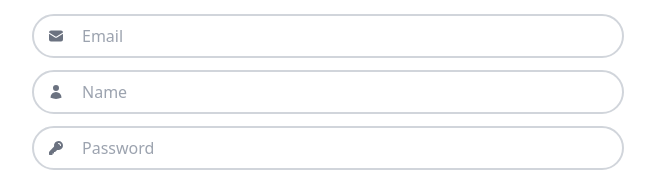
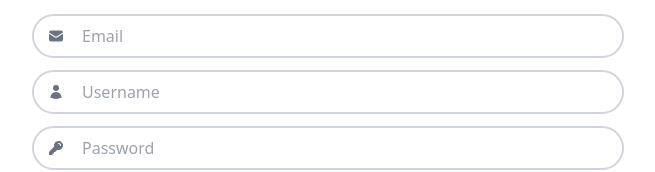
Before and after one commit to AreumAn/practice-nextjs14, a Next.js app: page / in a window 1280 px wide. Shown: the part 162-334 px from the top of the page, without its empty margins (312-967 px from the left). Built offline with nearby package versions, Linux system fonts and the light colour scheme.

Commit message:
login errors with zod

```diff
--- a/app/action/form-action.tsx
+++ b/app/action/form-action.tsx
@@ -1,12 +1,27 @@
 "use server"
+import { z } from "zod";
+
+const formSchema = z.object({
+  email: z.string().email().includes("@zod.com"),
+  username: z.string().min(5, "Username should be at least 5 characters long"),
+  password: z.string().min(10, "Password should be at least 10 characters long").regex(/.*[0-9].*/, "Password should contain at least one number(0123456789)"),
+});
 
 export async function formAction(prevState: any, formData: FormData) {
-  if (formData.get("password") !== "12345") {
-    return {
-      errors: ["Wrong password"]
-    }
+  const data = {
+    email: formData.get("email"),
+    username: formData.get("username"),
+    password: formData.get("password"),
   }
-  return {
-    errors: []
+
+  const result = formSchema.safeParse(data);
+  console.log("result: ", result)
+  if (!result.success) {
+    return result.error.flatten()
+  } else {
+    return result
+    console.log(result)
   }
+
+
 }
--- a/app/components/form-btn.tsx
+++ b/app/components/button.tsx
@@ -2,11 +2,11 @@
 
 import { useFormStatus } from "react-dom";
 
-interface FormBtnProps {
+interface ButtonProps {
   text: string;
 }
 
-export default function FormBtn({ text }: FormBtnProps) {
+export default function Button({ text }: ButtonProps) {
   const {pending} = useFormStatus()
   return (
     <button
--- a/app/components/form-input.tsx
+++ b/app/components/input.tsx
@@ -1,40 +1,30 @@
-import { useRef } from "react";
+import { InputHTMLAttributes } from 'react';
 
-import { useEffect } from "react";
-
-interface FormInputProps {
-  type: string;
+interface InputProps {
   name: string;
-  placeholder: string;
-  required: boolean;
   icon: React.ReactNode;
-  errors: string[];
+  errors?: string[];
 }
 
-export default function FormInput({
-  type,
+export default function Input({
   name,
-  placeholder,
-  required,
   icon,
-  errors,
-}: FormInputProps) {
-
-  const hasErrors = errors?.length > 0;
+  errors = [],
+  ...rest
+}: InputProps & InputHTMLAttributes<HTMLInputElement>) {
+  const hasErrors = errors.length > 0;
 
   return (
       <div className="flex flex-col gap-2 relative">
           <div className="relative">
             <input
-              type={type}
               name={name}
               className={`w-full rounded-full px-12 border-2 p-2 placeholder:text-gray-400 focus:outline-none focus:ring-2 focus:ring-offset-2
                 ${hasErrors
                   ? "border-red-500 focus:border-red-500 focus:ring-red-500"
                   : "border-gray-300 focus:border-gray-300 focus:ring-gray-300"
                 }`}
-              placeholder={placeholder}
-              required={required}
+              {...rest}
             />
             {icon}
           </div>
--- a/app/page.tsx
+++ b/app/page.tsx
@@ -1,16 +1,17 @@
 "use client"
 
 import { EnvelopeIcon, FireIcon, KeyIcon, UserIcon } from "@heroicons/react/24/solid";
-import FormInput from "./components/form-input";
-import FormBtn from "./components/form-btn";
 import { useFormState } from "react-dom";
 import { formAction } from "./action/form-action";
 import { CheckBadgeIcon } from "@heroicons/react/24/outline";
+import Input from './components/input';
+import Button from './components/button';
 
 
 
 export default function Home() {
   const [state, action] = useFormState(formAction, null)
+
   return (
     <div className="flex flex-col gap-10 py-14 px-6">
       <div className="flex items-center justify-center">
@@ -18,37 +19,37 @@ export default function Home() {
       </div>
 
       <form action={action} className="flex flex-col gap-3">
-        <FormInput
+        <Input
           type="email"
           name="email"
           placeholder="Email"
           required={true}
           icon={<EnvelopeIcon className="absolute left-4 top-1/2 size-4 -translate-y-1/2 text-gray-500" />}
-          errors={[]}
+          errors={state?.fieldErrors?.email}
         />
 
-        <FormInput
+        <Input
           type="text"
-          name="name"
-          placeholder="Name"
+          name="username"
+          placeholder="Username"
           required={true}
           icon={<UserIcon className="absolute left-4 top-1/2 size-4 -translate-y-1/2 text-gray-500" />}
-          errors={[]}
+          errors={state?.fieldErrors?.username}
         />
 
-        <FormInput
+        <Input
           type="password"
           name="password"
           placeholder="Password"
           required={true}
           icon={<KeyIcon className="absolute left-4 top-1/2 size-4 -translate-y-1/2 text-gray-500" />}
-          errors={state?.errors ?? []}
+          errors={state?.fieldErrors?.password}
         />
 
 
-        <FormBtn text="Log in" />
+        <Button text="Log in" />
 
-        {state?.errors.length === 0 && (
+        {state?.success === true && (
           <div className="flex items-center gap-2 bg-green-600 rounded-xl px-4 py-6 mt-4 font-bold ">
               <CheckBadgeIcon className="size-6" />
               <span>Welcome Back!</span>
--- a/package.json
+++ b/package.json
@@ -12,7 +12,8 @@
     "@heroicons/react": "^2.2.0",
     "next": "14.2.24",
     "react": "^18",
-    "react-dom": "^18"
+    "react-dom": "^18",
+    "zod": "^3.24.2"
   },
   "devDependencies": {
     "@tailwindcss/forms": "^0.5.10",
```
Also changed, not shown: 1 other file (tests, documents, lock files or other folders).
